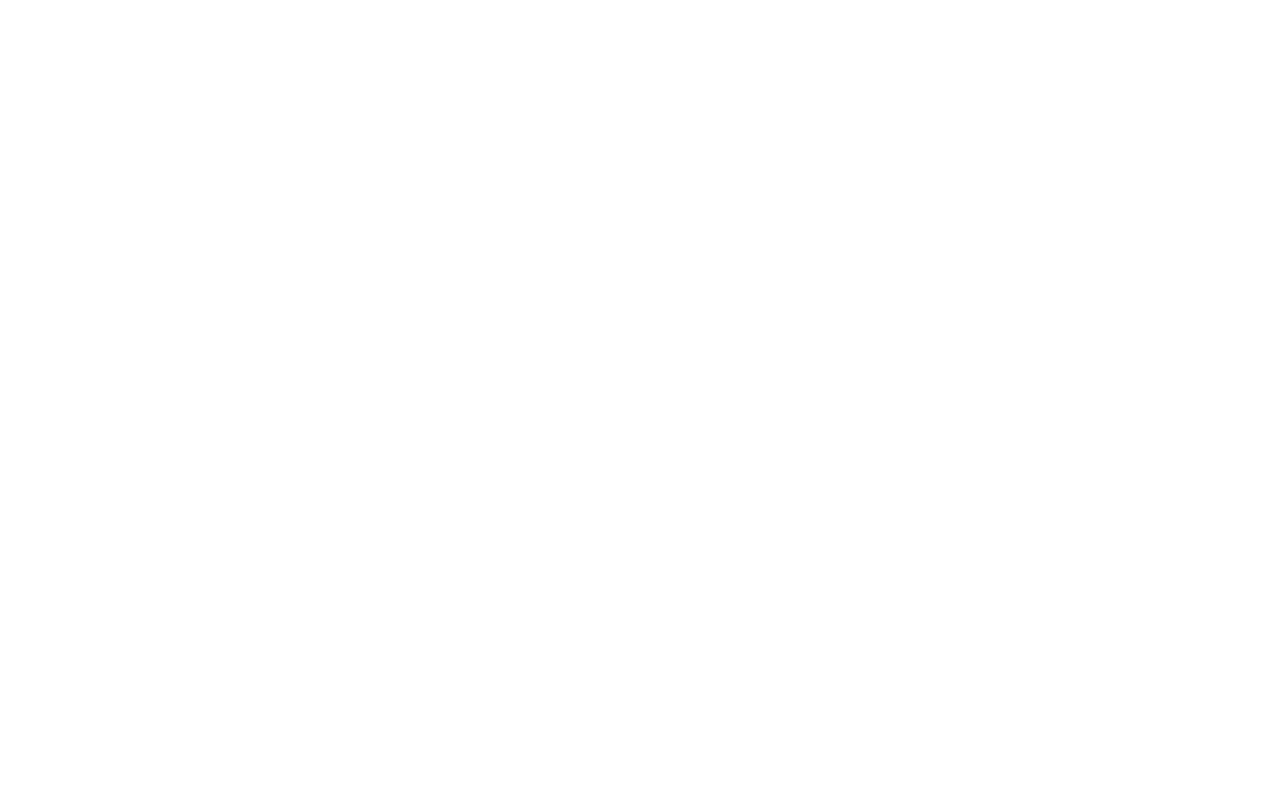
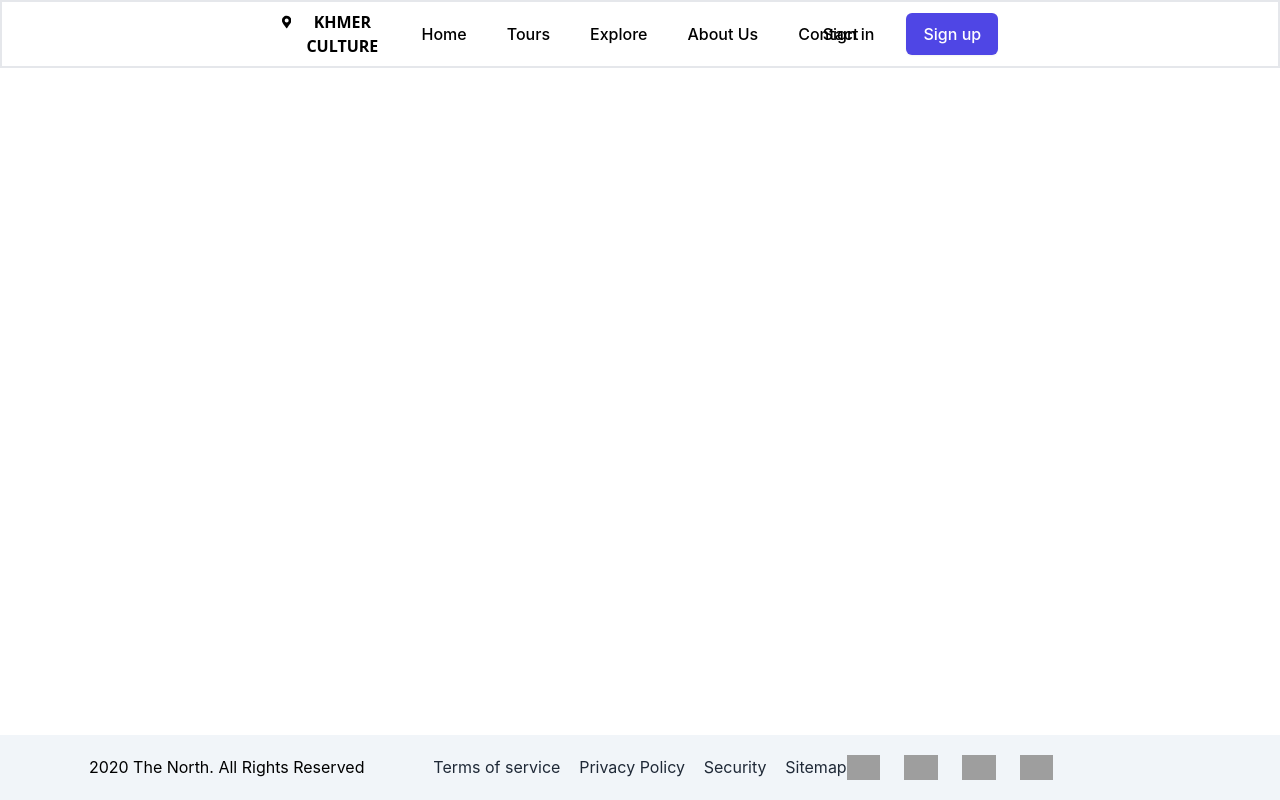
Before and after one commit to virak0001/react-app, a React (Create React App) app: page / in a window 1280 px wide. Before the commit this address had no page. Built offline with nearby package versions, Linux system fonts and the light colour scheme; grey boxes are pictures that could not be loaded.

Commit message:
chore: manage route

```diff
--- a/src/components/Header/index.tsx
+++ b/src/components/Header/index.tsx
@@ -1,11 +1,13 @@
 import { FaMapMarkerAlt } from "react-icons/fa"
+import { useNavigate } from "react-router-dom";
 const Header = () => {
+    let navigate = useNavigate();
     return (
         <>
             <div className="relative">
                 <div className="bg-white mx-auto px-2 sm:px-6 border-2 pl-5">
                     <div className="flex justify-between m-auto items-center py-2 md:justify-start md:space-x-10 text-black lg:w-full xl:w-7/12">
-                        <div className="flex justify-start lg:w-0 flex-1">
+                        <div className="flex justify-start lg:w-0 flex-1" onClick={() => {navigate(`/`)}}>
                             <FaMapMarkerAlt className="mt-1" />
                             <strong className="ml-3 font-sans">KHMER CULTURE</strong>
                         </div>
--- a/src/index.tsx
+++ b/src/index.tsx
@@ -1,15 +1,13 @@
 import React from 'react';
 import ReactDOM from 'react-dom';
-import { BrowserRouter } from 'react-router-dom';
+// import { BrowserRouter } from 'react-router-dom';
 import './index.css';
 import reportWebVitals from './reportWebVitals';
 import App from './screens/App/App';
 
 ReactDOM.render(
   <React.StrictMode>
-    <BrowserRouter>
     <App />
-    </BrowserRouter>
   </React.StrictMode>,
   document.getElementById('root')
 );
--- a/src/screens/App/App.tsx
+++ b/src/screens/App/App.tsx
@@ -1,17 +1,20 @@
 import React from 'react';
 import './App.css';
 import Layout from '../Default';
-import { Route, Routes } from 'react-router-dom';
+import { BrowserRouter, Route, Routes } from 'react-router-dom';
 import ContactUs from '../ContactUs';
 
 function App() {
   return (
     <div className="App">
-      <Routes>
+      <BrowserRouter>
+       <Routes>
         <Route element={<Layout />}>
+          <Route path="/"></Route>
           <Route path="/contact-us" element={<ContactUs />}></Route>
         </Route>
       </Routes>
+      </BrowserRouter>
     </div>
   );
 }
--- a/src/screens/Default.tsx
+++ b/src/screens/Default.tsx
@@ -1,13 +1,16 @@
 import { Fragment } from 'react';
+import { Outlet } from 'react-router-dom';
 import Footer from '../components/Footer';
 import Header from '../components/Header';
 import './Default.css';
-const Layout = ({ children }: any) => {
+const Layout = () => {
     return (
         <Fragment>
             <div>
                 <Header />
-                <main>{children}</main>
+                <main className='p-5'>
+                    <Outlet />
+                </main>
                 <Footer />
             </div>
         </Fragment>
```
